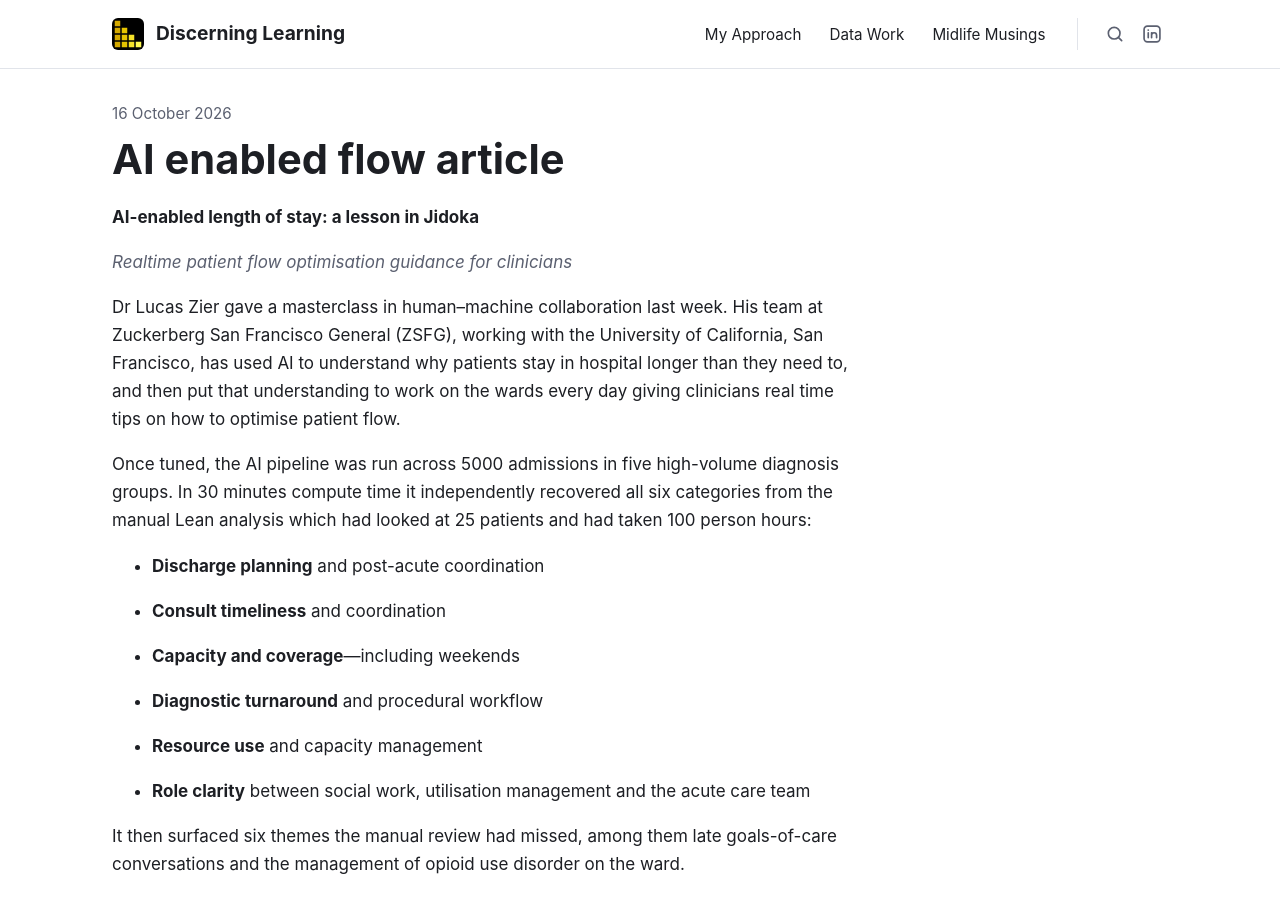
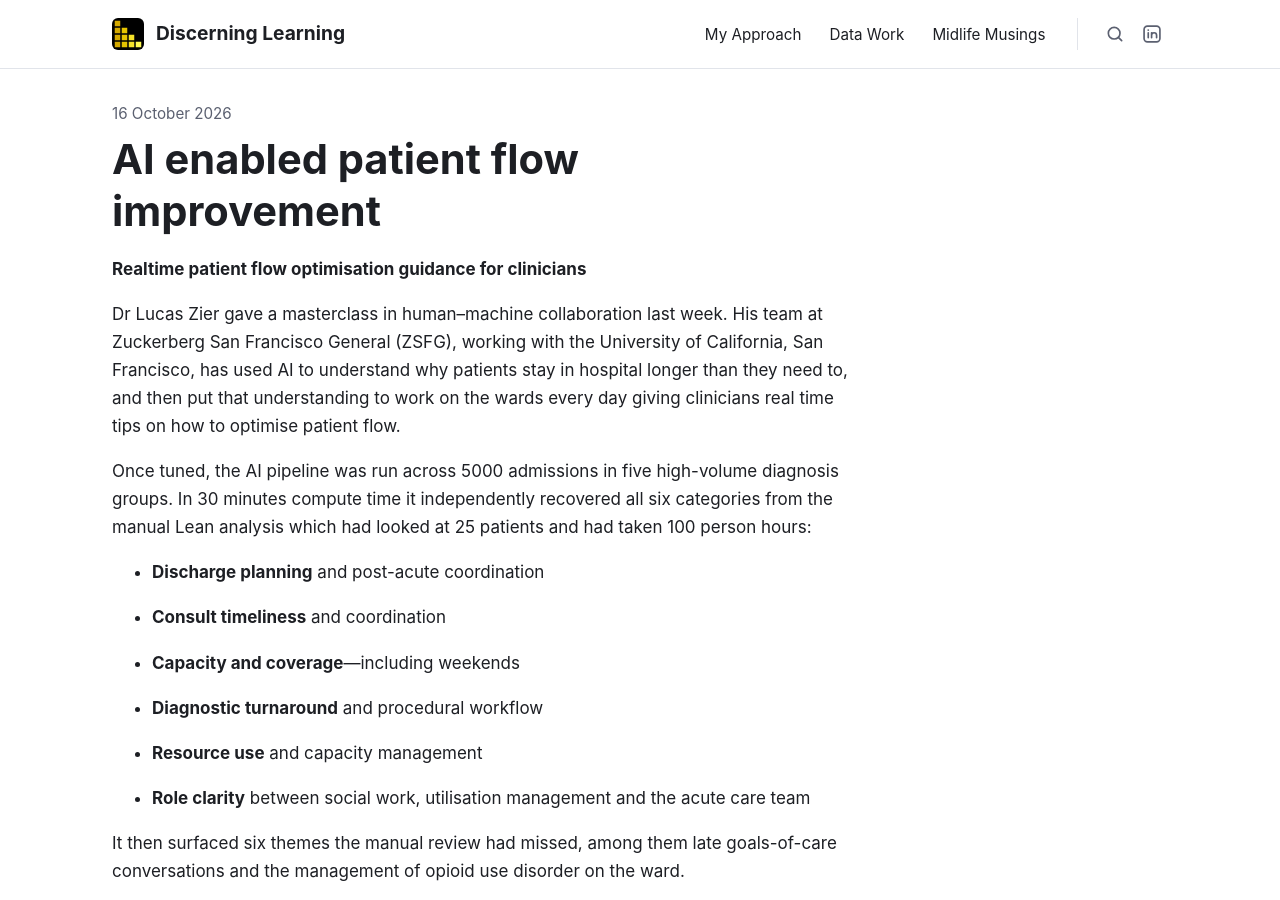
Before and after one commit to PerrinShanks-Cogito/discerninglearning, a Jekyll site: the page built from _posts/2026-10-16-ai-enabled-flow-article.md, in a window 1280 px wide and 900 px high. Built offline with Jekyll 4.4.1, drawn with Linux system fonts in a browser that asks for light colours.

Commit message:
Revise article title for clarity on patient flow
Updated the title and subtitle of the article to reflect a focus on patient flow improvement.

```diff
--- a/_posts/2026-10-16-ai-enabled-flow-article.md
+++ b/_posts/2026-10-16-ai-enabled-flow-article.md
@@ -1,10 +1,8 @@
 ---
-title: "AI enabled flow article"
+title: "AI enabled patient flow improvement"
 ---
 
-**AI-enabled length of stay: a lesson in Jidoka**
-
-*Realtime patient flow optimisation guidance for clinicians*
+**Realtime patient flow optimisation guidance for clinicians**
 
 Dr Lucas Zier gave a masterclass in human–machine collaboration last week. His team at Zuckerberg San Francisco General (ZSFG), working with the University of California, San Francisco, has used AI to understand why patients stay in hospital longer than they need to, and then put that understanding to work on the wards every day giving clinicians real time tips on how to optimise patient flow.
 
```
